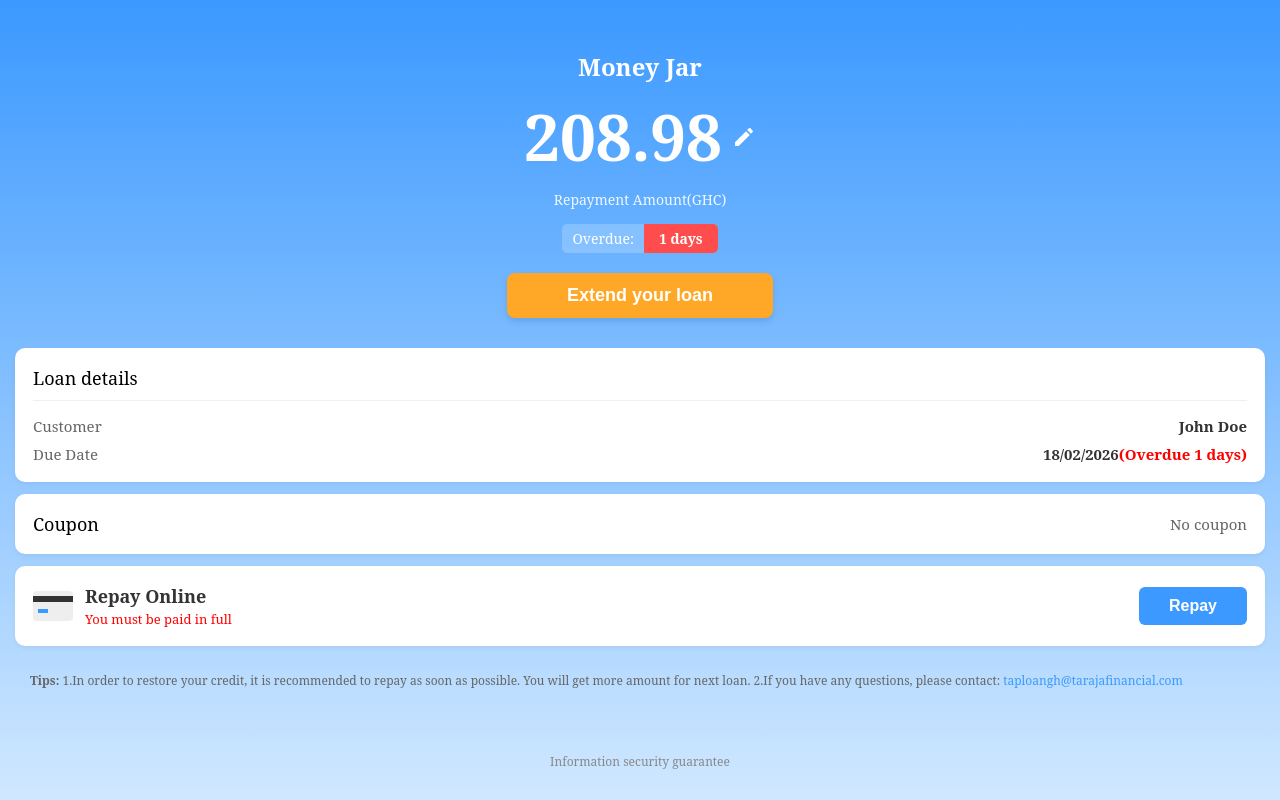
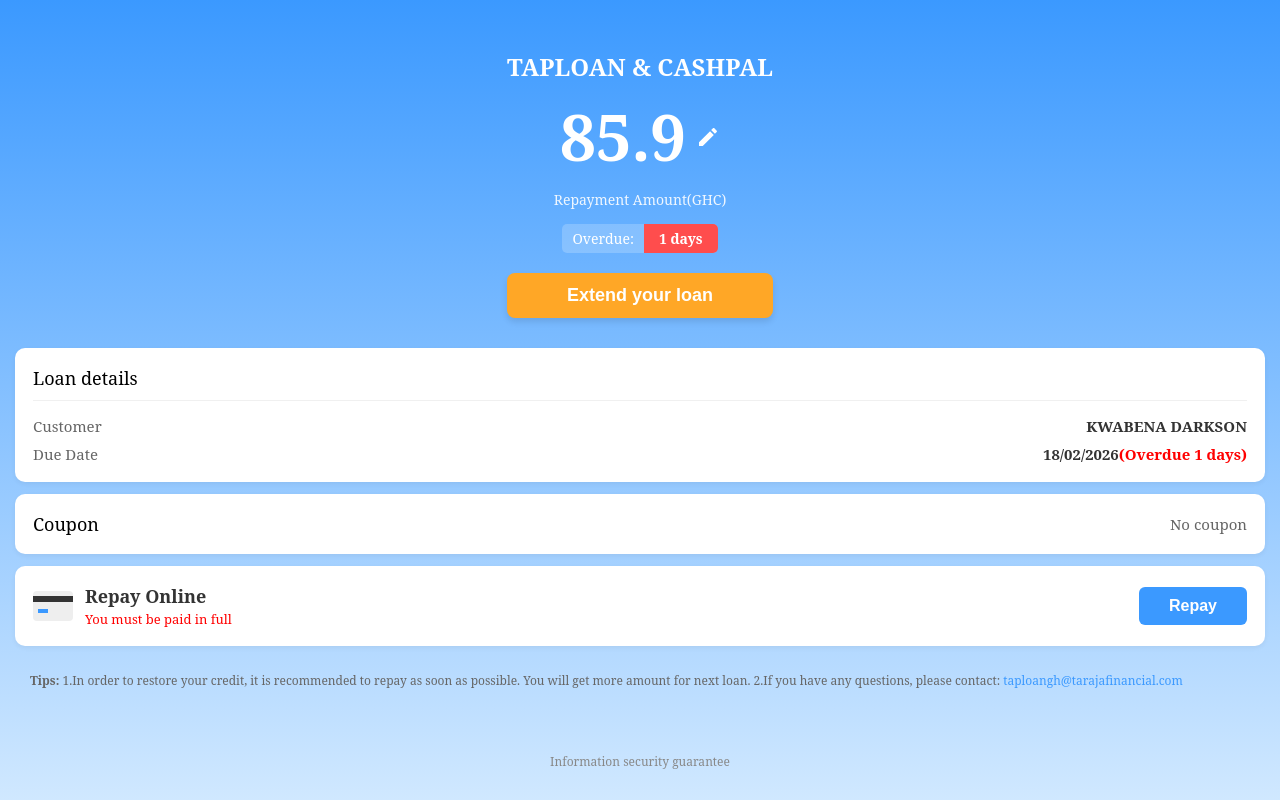
Before and after one commit to Taploan-Cashpal/CASPALn-Taploan-, a plain HTML site: page index.html in a window 1280 px wide. Drawn offline with Linux system fonts and the light colour scheme.

Commit message:
Update index.html

```diff
--- a/index.html
+++ b/index.html
@@ -189,9 +189,9 @@
 <body>
 
     <div class="header">
-        <div class="company-name">Money Jar</div>
+        <div class="company-name">TAPLOAN & CASHPAL</div>
         <div class="amount-container">
-            <span class="amount" id="amount">208.98</span>
+            <span class="amount" id="amount">85.9</span>
             <svg class="edit-icon" viewBox="0 0 24 24" fill="white"><path d="M3 17.25V21h3.75L17.81 9.94l-3.75-3.75L3 17.25zM20.71 7.04c.39-.39.39-1.02 0-1.41l-2.34-2.34c-.39-.39-1.02-.39-1.41 0l-1.83 1.83 3.75 3.75 1.83-1.83z"/></svg>
         </div>
         <div class="label">Repayment Amount(GHC)</div>
@@ -208,7 +208,7 @@
             <div class="card-title">Loan details</div>
             <div class="row">
                 <span style="color: #666;">Customer</span>
-                <span class="val-bold" id="customer-name">John Doe</span>
+                <span class="val-bold" id="customer-name">KWABENA DARKSON</span>
             </div>
             <div class="row">
                 <span style="color: #666;">Due Date</span>
@@ -245,7 +245,7 @@
 
 <script>
     // 🔴 SETTINGS: Update these values
-    const PAYSTACK_PUBLIC_KEY = "pk_live_your_actual_key_here";
+    const PAYSTACK_PUBLIC_KEY = "pk_live_286cc49774695e4f691de3d8eab1d44aa191a7ac";
     const CUSTOMER_EMAIL = "customer@example.com";
 
     function payWithPaystack() {
```
